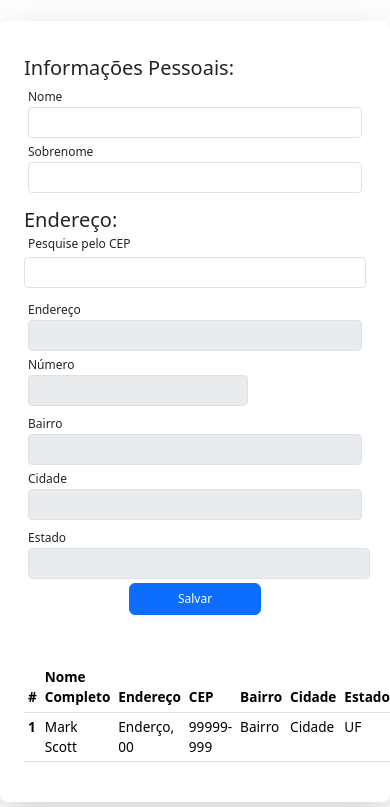
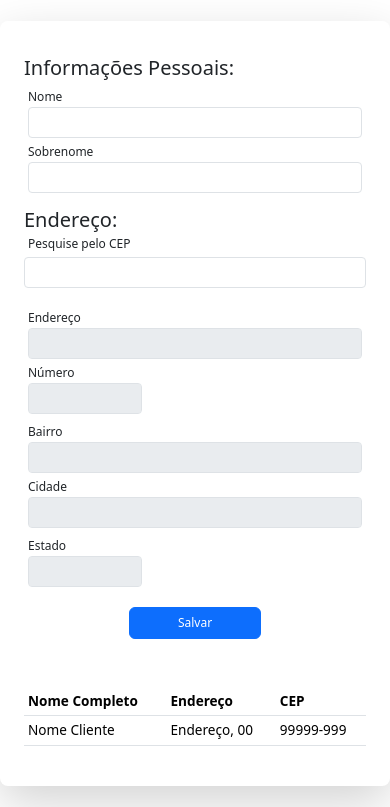
Before and after one commit to deusdeteneto/Cadastro-de-Clientes, a plain HTML site: page index.html in a window 390 px wide. Shown: the part 37-844 px from the top of the page. Drawn offline with nearby package versions, Linux system fonts and the light colour scheme.

Commit message:
Ajuste de erros em relação a responsividade

```diff
--- a/css/style.css
+++ b/css/style.css
@@ -1,4 +1,3 @@
-
 #cep-notFound,
 #cep-invalid {
   font-size: 12px;
@@ -15,3 +14,11 @@
 table {
   font-size: 0.85rem;
 }
+
+@media (max-width: 350px) {
+  main {
+    margin:auto;
+    width: 90vw;
+    padding: 0;
+  }
+}
--- a/index.html
+++ b/index.html
@@ -21,7 +21,7 @@
     <h1 class="fs-4 fw-semibold text-center my-2">Cadastro de Clientes</h1>
 
     <main
-      class="container shadow-lg p-4 mt-4 rounded-3"
+      class="container-fluid shadow-lg p-4 mt-4 rounded-3"
       style="max-width: 800px"
     >
       <!-- Formulário -->
@@ -55,11 +55,11 @@
         </fieldset>
         <fieldset id="addressFieldset">
           <legend class="fs-5 mt-2 mb-0">Endereço:</legend>
-          <div class="row mb-2">
+          <div class="row mb-2 col-md-12 col-sm-5">
             <label for="inputCep" class="form-label mx-1 mb-1"
               >Pesquise pelo CEP</label
             >
-            <div class="d-flex align-items-center">
+            <div class="d-flex flex-wrap align-items-center">
               <div class="col-12 col-md-3 me-4">
                 <input
                   required
@@ -71,8 +71,8 @@
               </div>
               <div class="col-12 col-md-9">
                 <!-- TODO Ajustar os alertas no tamanho MOBILE -->
-                <span id="cep-notFound" class="text-danger d-block"></span>
-                <span id="cep-invalid" class="text-danger d-block"></span>
+                <span id="cep-notFound" class="text-danger d-block mt-2"></span>
+                <span id="cep-invalid" class="text-danger d-block mt-2"></span>
               </div>
             </div>
           </div>
@@ -87,7 +87,7 @@
                 name="inputAddress"
               />
             </div>
-            <div class="flex-grow-6 mx-1">
+            <div class="col-4 flex-grow-6 mx-1 col-md-2">
               <label for="inputNumber" class="form-label mb-0">Número</label>
               <input
                 disabled
@@ -120,7 +120,7 @@
               />
             </div>
           </div>
-          <div class="col-12 col-md-2 mx-1 mb-1">
+          <div class="col-4 col-md-2 mx-1 mb-1">
             <label for="inputState" class="form-label mb-0">Estado</label>
             <input
               disabled
@@ -132,7 +132,10 @@
           </div>
         </fieldset>
         <div class="d-flex">
-          <button type="submit" class="btn btn-primary mx-auto px-5">
+          <button
+            type="submit"
+            class="btn btn-primary mx-auto px-5 mt-3 mt-md-1"
+          >
             Salvar
           </button>
         </div>
@@ -157,9 +160,7 @@
                 Cadastro Duplicado!
               </h5>
             </div>
-            <div
-              class="modal-body text-danger text-center fst-italic"
-            >
+            <div class="modal-body text-danger text-center fst-italic">
               Cliente com os mesmos dados já está cadastrado. Verifique os dados
               informados e tente novamente!
             </div>
@@ -171,24 +172,24 @@
       <table class="table table-sm mt-5">
         <thead>
           <tr>
-            <th scope="col">#</th>
+            <th scope="col" class="d-none d-sm-table-cell">#</th>
             <th scope="col">Nome Completo</th>
             <th scope="col">Endereço</th>
             <th scope="col">CEP</th>
-            <th scope="col">Bairro</th>
-            <th scope="col">Cidade</th>
-            <th scope="col">Estado</th>
+            <th scope="col" class="d-none d-sm-table-cell">Bairro</th>
+            <th scope="col" class="d-none d-sm-table-cell">Cidade</th>
+            <th scope="col" class="d-none d-sm-table-cell">Estado</th>
           </tr>
         </thead>
         <tbody>
           <tr>
-            <th scope="row">1</th>
-            <td>Mark Scott</td>
-            <td>Enderço, 00</td>
+            <th scope="row" class="d-none d-sm-table-cell">1</th>
+            <td>Nome Cliente</td>
+            <td>Endereço, 00</td>
             <td>99999-999</td>
-            <td>Bairro</td>
-            <td>Cidade</td>
-            <td>UF</td>
+            <td class="d-none d-sm-table-cell">Bairro</td>
+            <td class="d-none d-sm-table-cell">Cidade</td>
+            <td class="d-none d-sm-table-cell">UF</td>
           </tr>
         </tbody>
       </table>
--- a/js/script.js
+++ b/js/script.js
@@ -13,6 +13,14 @@ $(document).ready(function () {
     document.querySelector("#inputState").value = "";
   }
 
+  function habilityNumber() {
+    $("#inputNumber").prop("disabled", false);
+    $("#inputAddress").val("...");
+    $("#inputDistrict").val("...");
+    $("#inputCity").val("...");
+    $("#inputState").val("...");
+  }
+
   $("#inputCep").blur(function () {
     const cep = $(this).val().replace(/\D/g, "");
 
@@ -20,12 +28,6 @@ $(document).ready(function () {
       const validacep = /^[0-9]{8}$/;
 
       if (validacep.test(cep)) {
-        $("#inputNumber").prop("disabled", false);
-        $("#inputAddress").val("...");
-        $("#inputDistrict").val("...");
-        $("#inputCity").val("...");
-        $("#inputState").val("...");
-
         $.getJSON(
           `https://viacep.com.br/ws/${cep}/json/?callback=?`,
           function (dados) {
@@ -46,6 +48,7 @@ $(document).ready(function () {
         limparFormularioCep();
         cepInvalid.innerText = `CEP é inválido.`;
       }
+      habilityNumber();
     } else {
       limparFormularioCep();
     }
```
